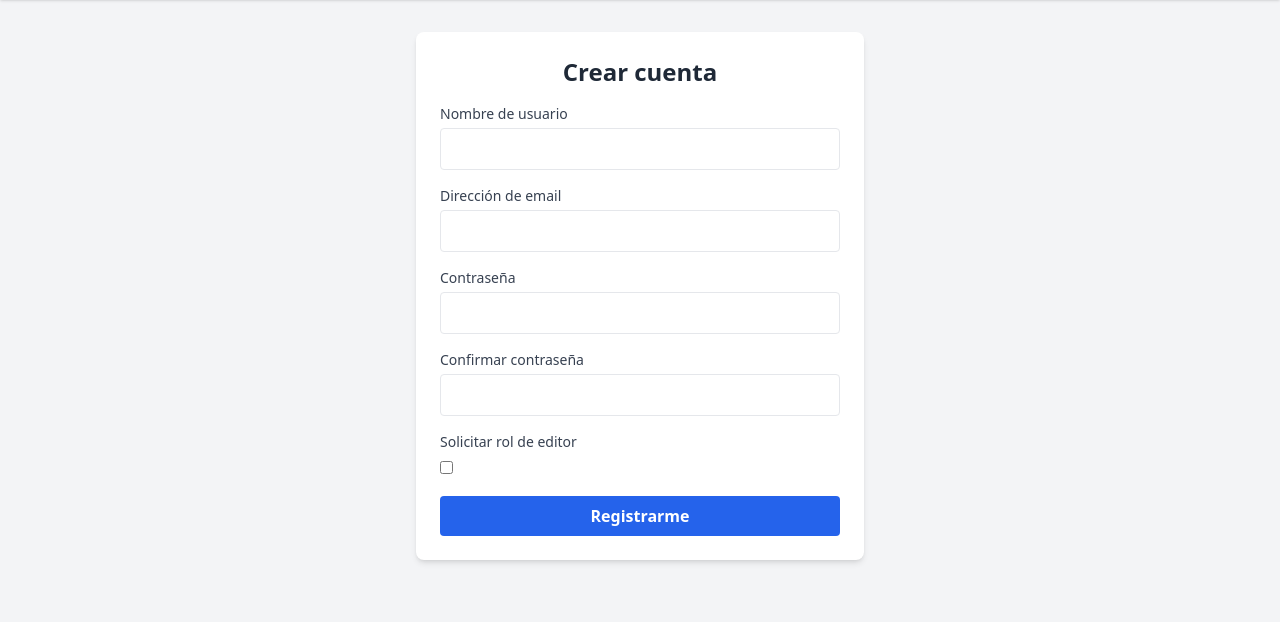
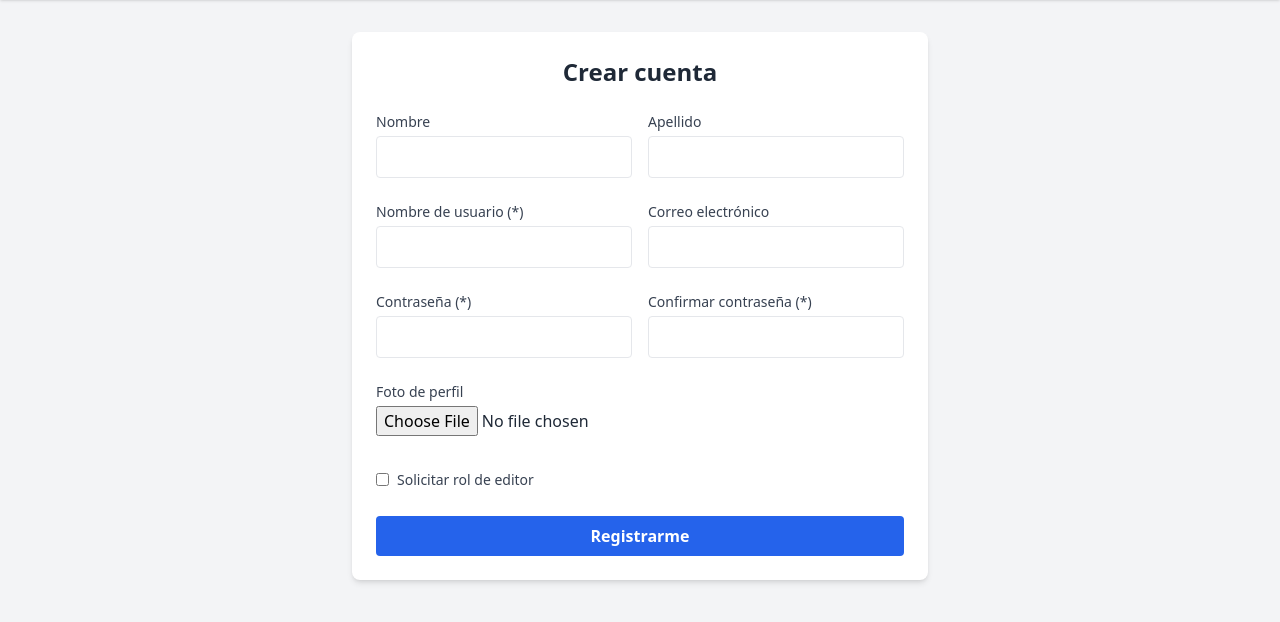
Before and after one commit to zma99/blog_django, a Django app: page /auth/signup/ in a window 1280 px wide. Shown: the part 52-674 px from the top of the page. Run offline with Django 5.2, Linux system fonts and the light colour scheme; some libraries are stand-ins or nearby versions.

Commit message:
Carga de foto perfil al crear cuenta

```diff
--- a/apps/userauth/forms/signupForm.py
+++ b/apps/userauth/forms/signupForm.py
@@ -4,41 +4,72 @@ from django.core.exceptions import ValidationError
 from apps.users.models import Profile
 
 class SignupForm(forms.ModelForm):
+    first_name = forms.CharField(
+        required=False,
+        label='Nombre',
+        widget=forms.TextInput(attrs={'class': 'w-full px-3 py-2 border rounded focus:outline-none focus:ring focus:border-blue-300'})
+    )
+    last_name = forms.CharField(
+        required=False,
+        label='Apellido',
+        widget=forms.TextInput(attrs={'class': 'w-full px-3 py-2 border rounded focus:outline-none focus:ring focus:border-blue-300'})
+    )
+    avatar = forms.ImageField(
+        required=False,
+        label='Foto de perfil',
+
+    )
     password1 = forms.CharField(
-        label='Contraseña',
+        label='Contraseña (*)',
         widget=forms.PasswordInput(attrs={'class': 'w-full px-3 py-2 border rounded focus:outline-none focus:ring focus:border-blue-300'})
     )
     password2 = forms.CharField(
-        label='Confirmar contraseña',
+        label='Confirmar contraseña (*)',
         widget=forms.PasswordInput(attrs={'class': 'w-full px-3 py-2 border rounded focus:outline-none focus:ring focus:border-blue-300'})
     )
-
     request_editor_role = forms.BooleanField(required=False, label="Solicitar rol de editor")
 
     class Meta:
         model = User
-        fields = ['username', 'email', 'password1', 'password2', 'request_editor_role']
+        fields = ['username', 'email', 'first_name', 'last_name', 'password1', 'password2', 'avatar', 'request_editor_role']
+        labels = {
+            'username': 'Nombre de usuario (*)',
+            'email': 'Correo electrónico',
+            'first_name': 'Nombre',
+            'last_name': 'Apellido',
+        }
         widgets = {
             'username': forms.TextInput(attrs={'class': 'w-full px-3 py-2 border rounded focus:outline-none focus:ring focus:border-blue-300'}),
             'email': forms.EmailInput(attrs={'class': 'w-full px-3 py-2 border rounded focus:outline-none focus:ring focus:border-blue-300'}),
         }
 
     def clean(self):
-        '''
-        Compara y valida que la contraseña en ambos campos coincidan
-        '''
+        cleaned_data = super().clean()
+        password1 = cleaned_data.get('password1')
+        password2 = cleaned_data.get('password2')
 
-        cleaned_data = super().clean()
-        if cleaned_data.get('password1') != cleaned_data.get('password2'):
+        if password1 and password2 and password1 != password2:
             raise ValidationError("Las contraseñas no coinciden.")
+
+        first = cleaned_data.get("first_name", "").strip()
+        last = cleaned_data.get("last_name", "").strip()
+        if not first and not last:
+            raise ValidationError("Debes completar al menos el nombre o el apellido.")
+
         return cleaned_data
 
     def save(self, commit=True):
-        user = super().save(commit=False)   # Crea la instancia pero no la guarda aún
-        user.set_password(self.cleaned_data["password1"])   # hashea la contraseña
+        user = super().save(commit=False)
+        user.set_password(self.cleaned_data["password1"])
+        user.first_name = self.cleaned_data.get("first_name", "")
+        user.last_name = self.cleaned_data.get("last_name", "")
+
         if commit:
-            user.save() # Guarda en BD
+            user.save()
             profile, _ = Profile.objects.get_or_create(user=user)
             profile.requested_editor = self.cleaned_data.get("request_editor_role", False)
+            if self.cleaned_data.get("avatar"):
+                profile.avatar = self.cleaned_data["avatar"]
             profile.save()
+
         return user
--- /dev/null
+++ b/apps/userauth/static/js/avatar_preview.js
@@ -0,0 +1,21 @@
+document.addEventListener("DOMContentLoaded", function () {
+  const avatarInput = document.getElementById("id_avatar");
+  const preview = document.getElementById("avatar-preview");
+
+  if (avatarInput && preview) {
+    avatarInput.addEventListener("change", function () {
+      const file = this.files[0];
+      if (file) {
+        const reader = new FileReader();
+        reader.onload = function (e) {
+          preview.src = e.target.result;
+          preview.classList.remove("hidden");
+        };
+        reader.readAsDataURL(file);
+      } else {
+        preview.src = "#";
+        preview.classList.add("hidden");
+      }
+    });
+  }
+});
--- a/apps/userauth/templates/signup.html
+++ b/apps/userauth/templates/signup.html
@@ -1,30 +1,119 @@
 {% extends 'base.html' %}
+
+{% load static %}
 
 {% block title %}Crear cuenta{% endblock %}
 
 {% block content %}
-<div class="bg-white rounded-lg shadow-md p-6 max-w-md mx-auto">
-  <h2 class="text-2xl font-semibold mb-4 text-center">Crear cuenta</h2>
+<div class="bg-white rounded-lg shadow-md p-6 max-w-xl mx-auto">
+  <h2 class="text-2xl font-semibold mb-6 text-center text-gray-800">Crear cuenta</h2>
 
-  <form method="post" class="space-y-4">
+  <form method="post" enctype="multipart/form-data" class="space-y-6">
     {% csrf_token %}
 
-    {% for field in form %}
+    <!-- 🧍 Datos personales -->
+    <div class="grid grid-cols-1 md:grid-cols-2 gap-4">
       <div>
-        <label for="{{ field.id_for_label }}" class="block text-sm font-medium text-gray-700 mb-1">
-          {{ field.label }}
+        <label for="{{ form.first_name.id_for_label }}" class="block text-sm font-medium text-gray-700 mb-1">
+          {{ form.first_name.label }}
         </label>
-        {{ field }}
-        {% if field.errors %}
-          <p class="text-sm text-red-600 mt-1">{{ field.errors|striptags }}</p>
+        {{ form.first_name }}
+        {% if form.first_name.errors %}
+          <p class="text-sm text-red-600 mt-1">{{ form.first_name.errors|striptags }}</p>
         {% endif %}
       </div>
-    {% endfor %}
 
+      <div>
+        <label for="{{ form.last_name.id_for_label }}" class="block text-sm font-medium text-gray-700 mb-1">
+          {{ form.last_name.label }}
+        </label>
+        {{ form.last_name }}
+        {% if form.last_name.errors %}
+          <p class="text-sm text-red-600 mt-1">{{ form.last_name.errors|striptags }}</p>
+        {% endif %}
+      </div>
+    </div>
+
+    <!-- 📧 Usuario y correo -->
+    <div class="grid grid-cols-1 md:grid-cols-2 gap-4">
+      <div>
+        <label for="{{ form.username.id_for_label }}" class="block text-sm font-medium text-gray-700 mb-1">
+          {{ form.username.label }}
+        </label>
+        {{ form.username }}
+        {% if form.username.errors %}
+          <p class="text-sm text-red-600 mt-1">{{ form.username.errors|striptags }}</p>
+        {% endif %}
+      </div>
+
+      <div>
+        <label for="{{ form.email.id_for_label }}" class="block text-sm font-medium text-gray-700 mb-1">
+          {{ form.email.label }}
+        </label>
+        {{ form.email }}
+        {% if form.email.errors %}
+          <p class="text-sm text-red-600 mt-1">{{ form.email.errors|striptags }}</p>
+        {% endif %}
+      </div>
+    </div>
+
+    <!-- 🔐 Contraseña -->
+    <div class="grid grid-cols-1 md:grid-cols-2 gap-4">
+      <div>
+        <label for="{{ form.password1.id_for_label }}" class="block text-sm font-medium text-gray-700 mb-1">
+          {{ form.password1.label }}
+        </label>
+        {{ form.password1 }}
+        {% if form.password1.errors %}
+          <p class="text-sm text-red-600 mt-1">{{ form.password1.errors|striptags }}</p>
+        {% endif %}
+      </div>
+
+      <div>
+        <label for="{{ form.password2.id_for_label }}" class="block text-sm font-medium text-gray-700 mb-1">
+          {{ form.password2.label }}
+        </label>
+        {{ form.password2 }}
+        {% if form.password2.errors %}
+          <p class="text-sm text-red-600 mt-1">{{ form.password2.errors|striptags }}</p>
+        {% endif %}
+      </div>
+    </div>
+
+    <!-- 🖼️ Avatar -->
+    <div class="grid">
+      <label for="{{ form.avatar.id_for_label }}" class="block text-sm font-medium text-gray-700 mb-1">
+        {{ form.avatar.label }}
+      </label>
+      {{ form.avatar }}
+      {% if form.avatar.errors %}
+        <p class="text-sm text-red-600 mt-1">{{ form.avatar.errors|striptags }}</p>
+      {% endif %}
+      <div class="mt-2">
+        <img id="avatar-preview" src="#" alt="Vista previa" class="hidden w-24 h-24 object-cover rounded-full border border-gray-300">
+      </div>
+
+    </div>
+
+    <!-- 🧾 Rol opcional -->
+    <div>
+      <label for="{{ form.request_editor_role.id_for_label }}" class="inline-flex items-center">
+        {{ form.request_editor_role }}
+        <span class="ml-2 text-sm text-gray-700">{{ form.request_editor_role.label }}</span>
+      </label>
+      {% if form.request_editor_role.errors %}
+        <p class="text-sm text-red-600 mt-1">{{ form.request_editor_role.errors|striptags }}</p>
+      {% endif %}
+    </div>
+
+    <!-- ✅ Botón -->
     <button type="submit"
       class="w-full bg-blue-600 hover:bg-blue-700 text-white font-semibold py-2 px-4 rounded transition">
       Registrarme
     </button>
   </form>
 </div>
+
+
+<script src="{% static 'js/avatar_preview.js' %}"></script>
 {% endblock %}
```
